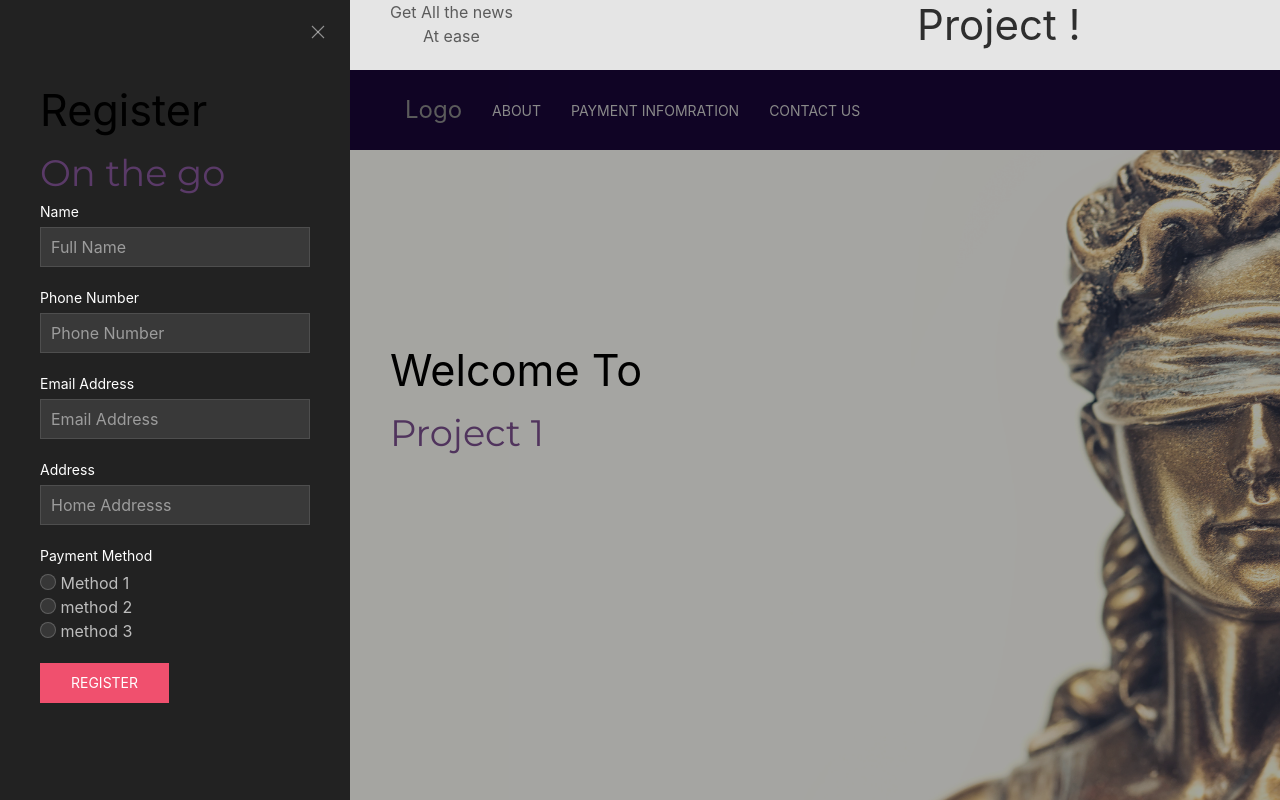
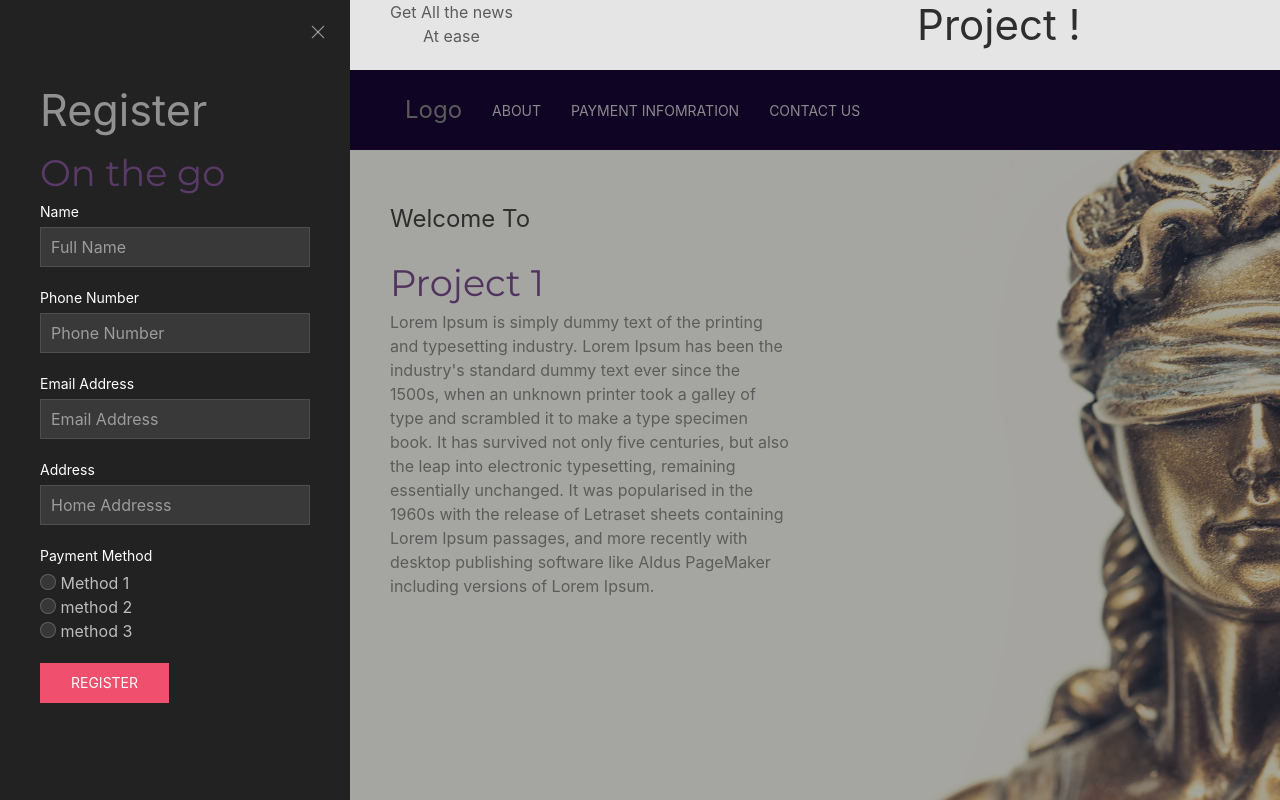
Before and after one commit to hmahmud01/innsire-proj1, a plain HTML site: page index.html in a window 1280 px wide. Both pictures are taken after a click on the link "REGISTER". Shown: the top 800 px of the page. Drawn offline with nearby package versions, Linux system fonts and the light colour scheme.

Commit message:
pushing for index changes

```diff
--- a/index.html
+++ b/index.html
@@ -28,8 +28,11 @@
                                     <div class="uk-padding uk-flex uk-flex-column uk-animation-slide-top-small">
                                         <div>
                                             <div class="uk-text-left uk-animation-slide-left-medium">
-                                                <h3 class="uk-card-title zeros-head">Welcome To</h3>
+                                                <h3 class="">Welcome To</h3>
                                                 <p class="zeros-sub-head">Project 1</p>
+                                                <p class="uk-width-1-3">
+                                                    Lorem Ipsum is simply dummy text of the printing and typesetting industry. Lorem Ipsum has been the industry's standard dummy text ever since the 1500s, when an unknown printer took a galley of type and scrambled it to make a type specimen book. It has survived not only five centuries, but also the leap into electronic typesetting, remaining essentially unchanged. It was popularised in the 1960s with the release of Letraset sheets containing Lorem Ipsum passages, and more recently with desktop publishing software like Aldus PageMaker including versions of Lorem Ipsum.
+                                                </p>
                                             </div>
                                         </div>
                                     </div>
@@ -337,7 +340,7 @@
         <div id="client-request" uk-offcanvas="mode: push; overlay: true">
             <div class="uk-offcanvas-bar">
                 <button class="uk-offcanvas-close" type="button" uk-close></button>
-                <h3 class="uk-h4 zeros-head">Register</h3>
+                <h3 class="uk-h4 zeros-head uk-text-muted">Register</h3>
                 <p class="zeros-sub-head">On the go</p>
 
                 <form class="uk-form-stacked">
```
